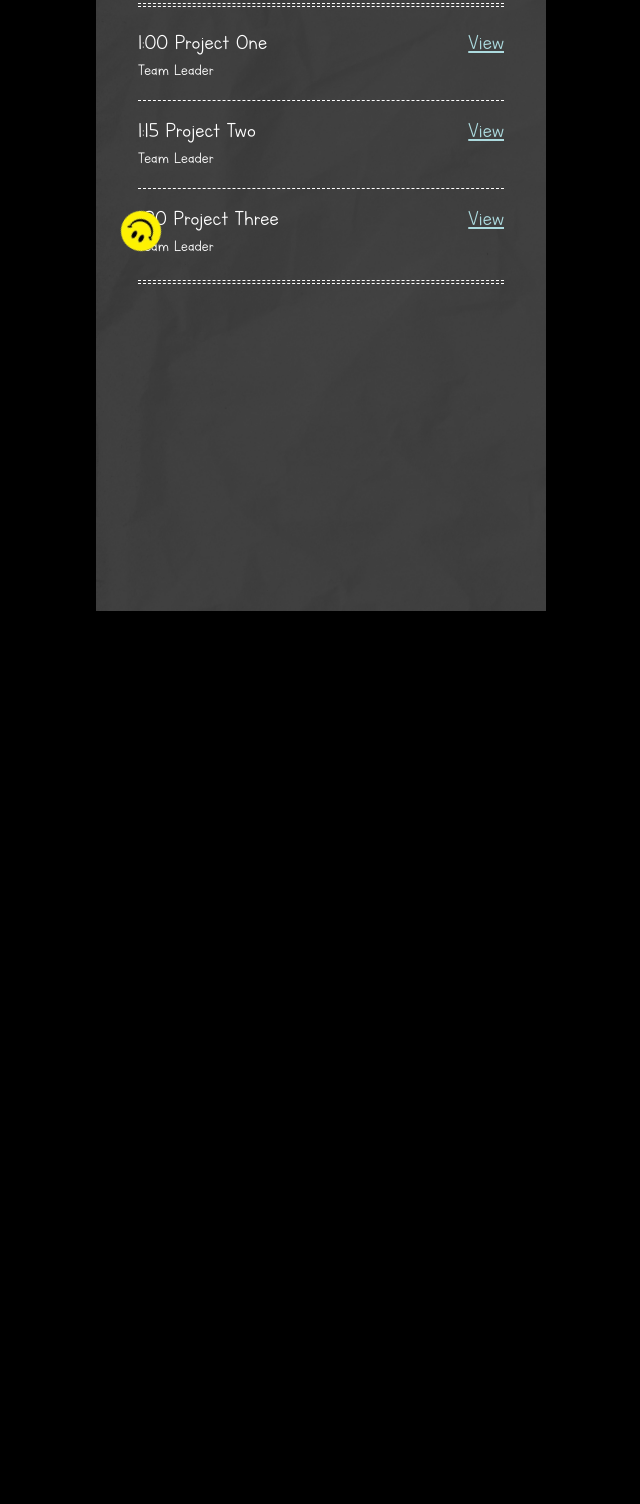
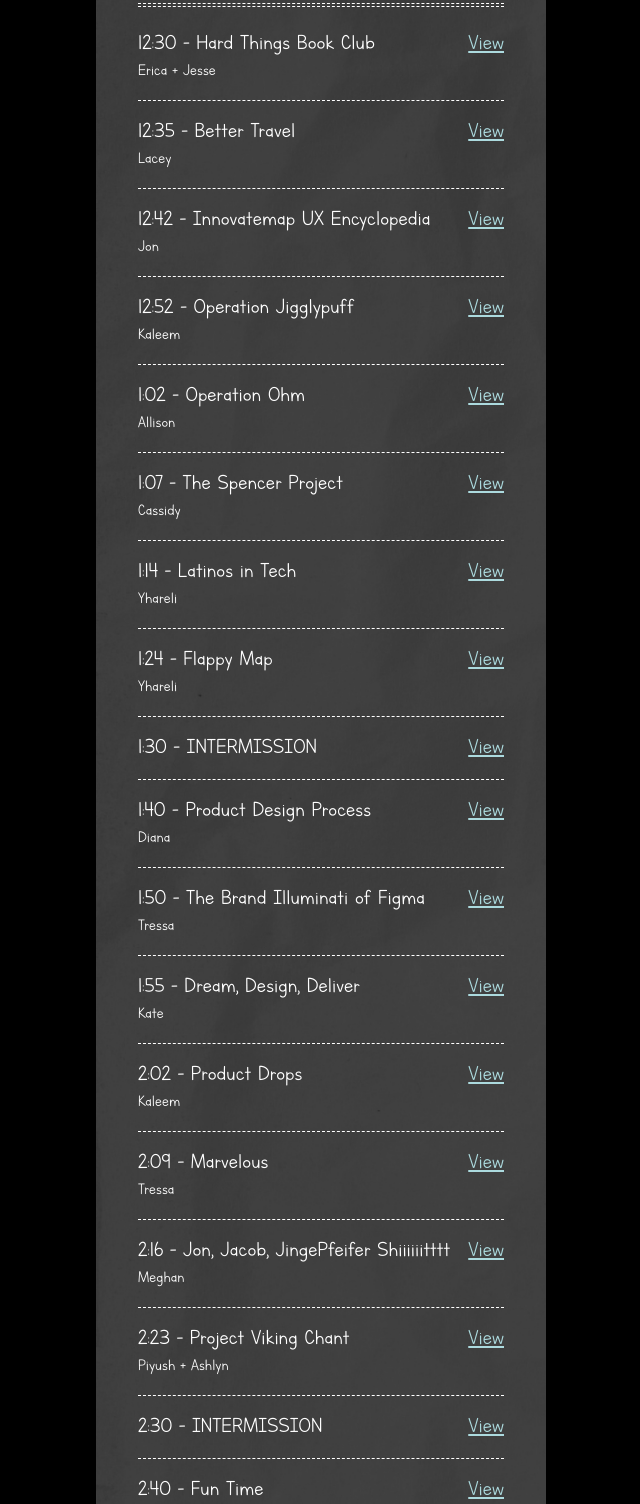
Before and after one commit to Innovatemap-Dev/science-fair, a plain HTML site: page presentations.html in a window 1280 px wide. Shown: the part 189-1693 px from the top of the page, without its empty margins (319-959 px from the left). Before the commit the page ends 800 px from the top, so only its background shows below. Drawn offline with Linux system fonts and the light colour scheme.

Commit message:
added presentation schedule

```diff
--- a/presentations.html
+++ b/presentations.html
@@ -12,7 +12,7 @@
 <body>
     <div class="smile green mid-top-left"></div>
     <div class="smile blue mid-top-right rotate-270"></div>
-    <div class="smile yellow mid-left-cut rotate-180"></div>
+    <!-- <div class="smile yellow mid-left-cut rotate-180"></div> -->
     <!-- <div class="smile red top-mid-logo-cover rotate-30"></div> -->
     <div class="container">
         <div class="inner">
@@ -28,29 +28,135 @@
                     <ol>
                         <li>
                             <span>
-                                1:00 Project One<br/>
-                                <p>Team Leader</p>
+                                12:30 - Hard Things Book Club<br/>
+                                <p>Erica + Jesse</p>
                             </span>
                             <a href="/team-one.html">View</a>
                         </li>
                         <li>
                             <span>
-                                1:15 Project Two<br/>
-                                <p>Team Leader</p>
+                                12:35 - Better Travel<br/>
+                                <p>Lacey</p>
                             </span>
                             <a href="/team-two.html">View</a>
                         </li>
                         <li>
                             <span>
-                                1:30 Project Three<br/>
-                                <p>Team Leader</p>
+                                12:42 - Innovatemap UX Encyclopedia<br/>
+                                <p>Jon</p>
                             </span>
                             <a href="/team-three.html">View</a>
+                        </li>
+                        <li>
+                            <span>
+                                12:52 - Operation Jigglypuff<br/>
+                                <p>Kaleem</p>
+                            </span>
+                            <a href="/team-three.html">View</a>
+                        </li>
+                        <li>
+                            <span>
+                                1:02 - Operation Ohm<br/>
+                                <p>Allison</p>
+                            </span>
+                            <a href="/team-three.html">View</a>
+                        </li>
+                        <li>
+                            <span>
+                                1:07 - The Spencer Project<br/>
+                                <p>Cassidy</p>
+                            </span>
+                            <a href="/team-three.html">View</a>
+                        </li>
+                        <li>
+                            <span>
+                                1:14 - Latinos in Tech<br/>
+                                <p>Yhareli</p>
+                            </span>
+                            <a href="/team-three.html">View</a>
+                        </li>
+                        <li>
+                            <span>
+                                1:24 - Flappy Map<br/>
+                                <p>Yhareli</p>
+                            </span>
+                            <a href="/team-three.html">View</a>
+                        </li>
+                        <li>
+                            <span>
+                                1:30 - INTERMISSION<br/>
+                                <!-- <p></p> -->
+                            </span>
+                            <a href="/team-three.html">View</a>
+                        </li>
+                        <li>
+                            <span>
+                                1:40 - Product Design Process<br/>
+                                <p>Diana</p>
+                            </span>
+                            <a href="/team-three.html">View</a>
+                        </li>
+                        <li>
+                            <span>
+                                1:50 - The Brand Illuminati of Figma<br/>
+                                <p>Tressa</p>
+                            </span>
+                            <a href="/team-three.html">View</a>
+                        </li>
+                        <li>
+                            <span>
+                                1:55 - Dream, Design, Deliver<br/>
+                                <p>Kate</p>
+                            </span>
+                            <a href="/team-three.html">View</a>
+                        </li>
+                        <li>
+                            <span>
+                                2:02 - Product Drops<br/>
+                                <p>Kaleem</p>
+                            </span>
+                            <a href="/team-three.html">View</a>
+                        </li>
+                        <li>
+                            <span>
+                                2:09 - Marvelous<br/>
+                                <p>Tressa</p>
+                            </span>
+                            <a href="/team-three.html">View</a>
+                        </li>
+                        <li>
+                            <span>
+                                2:16 - Jon, Jacob, JingePfeifer Shiiiiiitttt<br/>
+                                <p>Meghan</p>
+                            </span>
+                            <a href="/team-three.html">View</a>
+                        </li>
+                        <li>
+                            <span>
+                                2:23 - Project Viking Chant<br/>
+                                <p>Piyush + Ashlyn</p>
+                            </span>
+                            <a href="/team-three.html">View</a>
+                        </li>
+                        <li>
+                            <span>
+                                2:30 - INTERMISSION<br/>
+                                <!-- <p></p> -->
+                            </span>
+                            <a href="/team-three.html">View</a>
+                        </li>
+                        <li>
+                            <span>
+                                2:40 - Fun Time<br/>
+                                <!-- <p></p> -->
+                            </span>
+                            <a href="/science-fair/fun-time.html">View</a>
                         </li>
                     </ol>
                 </section>
                 <section class="spacer"></section>
                 <section></section>
+                <br/>
             </main>
         </div>
     </div>
```
